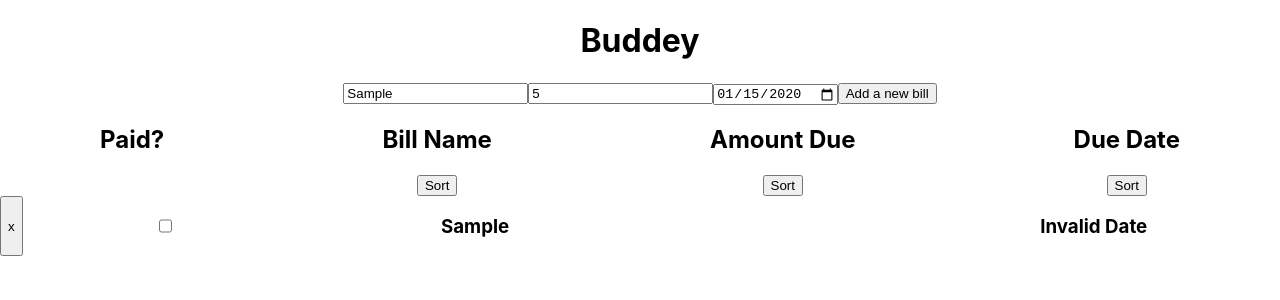
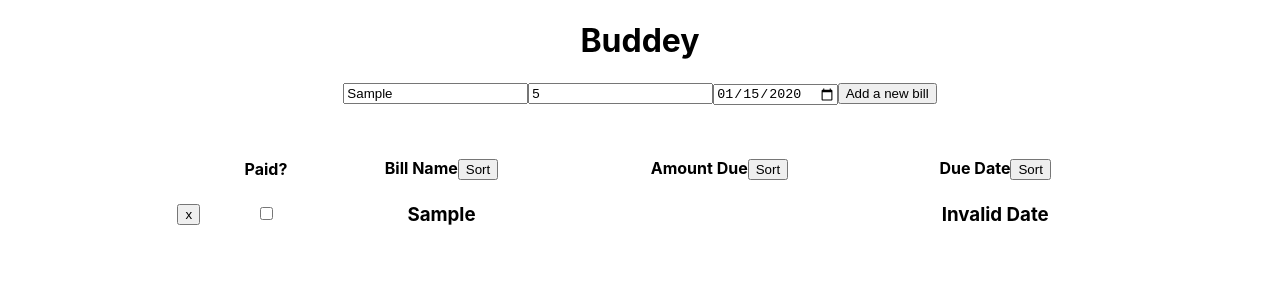
Before and after one commit to KaRob121/buddey, a React (Create React App) app: page / in a window 1280 px wide. Both pictures are taken after typing "Sample", "5", "2020-01-15" into the empty fields and a click on the button "Add a new bill". Shown: the top 300 px of the page. Built offline with nearby package versions, Linux system fonts and the light colour scheme; no server answers.

Commit message:
Updated layout of bills list using html table

```diff
--- a/src/components/BillsList.js
+++ b/src/components/BillsList.js
@@ -8,47 +8,92 @@ function BillsList(props) {
       currency: 'USD',
     });
     return (
-      <div className="BillsList--bill" key={bill.bill_id} >
-        <button onClick={() => props.removeBill(bill.bill_id)}>x</button>
-        <div className="BillsList--billInfo">
+      // <div className="BillsList--bill" key={bill.bill_id} >
+      //   <button onClick={() => props.removeBill(bill.bill_id)}>x</button>
+      //   <div className="BillsList--billInfo">
+      //     <input
+      //       type="checkbox"
+      //       name="name"
+      //       value={bill.status}
+      //       onChange={props.handleChange}
+      //     />
+      //     <h3>{bill.name}</h3>
+      //     <h3>{bill.amount_due}</h3>
+      //     <h3>{new Date(bill.due_date).toLocaleDateString("en-US")}</h3>
+      //     {/* <h3>{currencyFormatter.format(bill.amount_due)}</h3> */}
+      //     {/* adding 'T00:00:00' to dueDate string fixes issue of date being one day off} */}
+      //     {/* <h3>{new Date(bill.dueDate + 'T00:00:00').toLocaleDateString("en-US")}</h3> */}
+      //     </div>
+      // </div>
+      <tr className="BillsList--bill" key={bill.bill_id}>
+        <td>
+          <button onClick={() => props.removeBill(bill.bill_id)}>x</button>
+        </td>
+        <td>
           <input
             type="checkbox"
             name="name"
             value={bill.status}
             onChange={props.handleChange}
           />
+        </td>
+        <td>
           <h3>{bill.name}</h3>
+        </td>
+        <td>
           <h3>{bill.amount_due}</h3>
+        </td>
+        <td>
           <h3>{new Date(bill.due_date).toLocaleDateString("en-US")}</h3>
-          {/* <h3>{currencyFormatter.format(bill.amount_due)}</h3> */}
-          {/* adding 'T00:00:00' to dueDate string fixes issue of date being one day off} */}
-          {/* <h3>{new Date(bill.dueDate + 'T00:00:00').toLocaleDateString("en-US")}</h3> */}
-          </div>
-      </div>
+        </td>
+      </tr>
     )
   })
 
   return (
-    <div className="BillsList">
-      <div className="BillsList--header">
-        <div>
-          <h2>Paid?</h2>
-        </div>
-        <div>
-          <h2>Bill Name</h2>
-          <button onClick={() => props.sortByName()}>Sort</button>
-        </div>
-        <div>
-          <h2>Amount Due</h2>
-          <button onClick={() => props.sortByAmount()}>Sort</button>
-        </div>
-        <div>
-          <h2>Due Date</h2>
-          <button onClick={() => props.sortByDate()}>Sort</button>
-        </div>
-      </div>
-      {billsList}
-    </div>
+    // <div className="BillsList">
+    //   <div className="BillsList--header">
+    //     <div>
+    //       <h2>Paid?</h2>
+    //     </div>
+    //     <div>
+    //       <h2>Bill Name</h2>
+    //       <button onClick={() => props.sortByName()}>Sort</button>
+    //     </div>
+    //     <div>
+    //       <h2>Amount Due</h2>
+    //       <button onClick={() => props.sortByAmount()}>Sort</button>
+    //     </div>
+    //     <div>
+    //       <h2>Due Date</h2>
+    //       <button onClick={() => props.sortByDate()}>Sort</button>
+    //     </div>
+    //   </div>
+    //   {billsList}
+    // </div>
+    <table >
+      <thead>
+        <tr>
+          <th></th>
+          <th>Paid?</th>
+          <th>
+            Bill Name
+            <button onClick={() => props.sortByName()}>Sort</button>
+          </th>
+          <th>
+            Amount Due
+            <button onClick={() => props.sortByAmount()}>Sort</button>
+          </th>
+          <th>
+            Due Date
+            <button onClick={() => props.sortByDate()}>Sort</button>
+          </th>
+        </tr>
+      </thead>
+      <tbody>
+        {billsList}
+      </tbody>
+    </table>
   )
 }
 
--- a/src/styles/BillsList.css
+++ b/src/styles/BillsList.css
@@ -1,4 +1,4 @@
-.BillsList--header {
+/* .BillsList--header {
     display: flex;
     justify-content: space-between;
     padding: 0 100px;
@@ -12,4 +12,18 @@
     display: flex;
     justify-content: space-around;
     width: 100%;
+} */
+
+/* .BillsList--billInfo {
+    display: grid;
+    width: 75%;
+} */
+
+table {
+    margin: 50px auto 0 auto;
+    width: 75%
 }
+
+tr {
+    width: 100%;
+}
```
